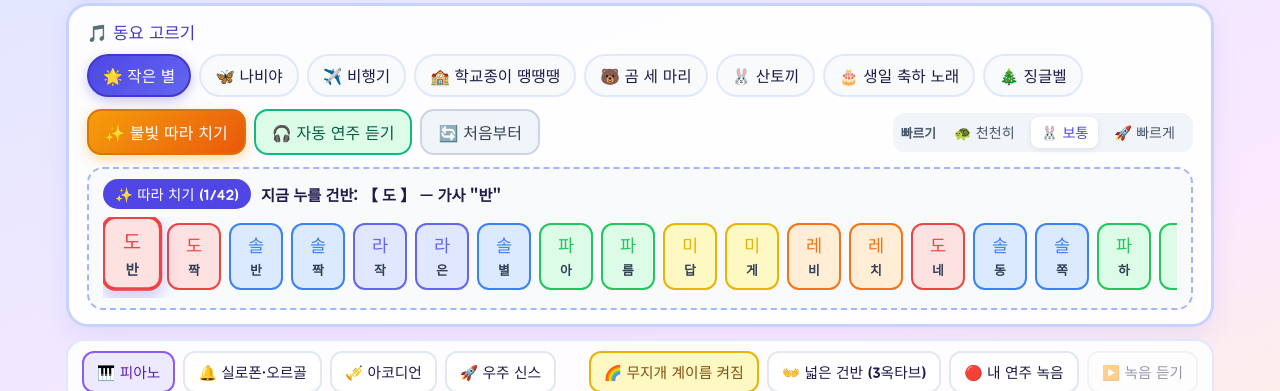
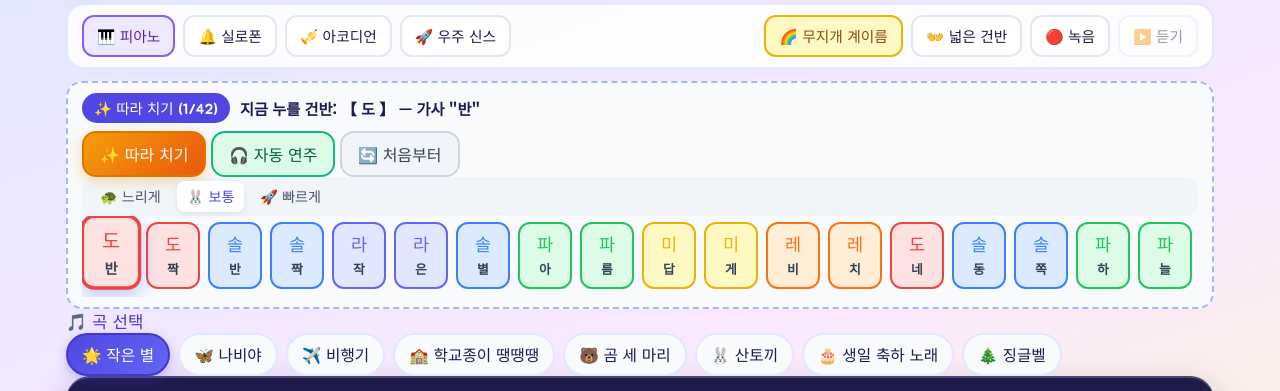
Before and after one commit to simikai1024-hue/daily-fortune, a plain HTML site: page index.html in a window 1280 px wide. Shown: the part 81-472 px from the top of the page. Drawn offline with Linux system fonts and the light colour scheme.

Commit message:
Deploy index.html

```diff
--- a/index.html
+++ b/index.html
@@ -21,12 +21,12 @@
       <span class="logo-badge" aria-hidden="true">🎹</span>
       <div>
         <h1 class="app-title">무지개 피아노 교실</h1>
-        <p class="app-subtitle">반짝이는 건반을 따라 동요를 연주해 봐요!</p>
+        <p class="app-subtitle">노래를 고르고 반짝이는 건반을 따라 쳐 봐요!</p>
       </div>
     </div>
 
     <div class="top-right-group">
-      <div class="star-counter" id="starCounter" title="동요를 끝까지 연주하면 칭찬 별이 모여요!">
+      <div class="star-counter" id="starCounter" title="노래를 끝까지 연주하면 칭찬 별이 모여요!">
         <span>⭐ 칭찬 별</span>
         <strong id="starCountValue">0</strong>
       </div>
@@ -37,74 +37,75 @@
   </header>
 
   <main class="piano-stage">
-    <!-- 1. 동요 선택 & 따라 치기 악보 전광판 -->
-    <section class="song-board" aria-label="동요 연습판">
-      <div class="song-selector-row">
-        <span class="row-label">🎵 동요 고르기</span>
-        <div class="song-pills" id="songPills" role="tablist" aria-label="동요 목록"></div>
+    <!-- 1. 상단 보조 설정 바 (악기 소리 · 건반 옵션 · 녹음 · 빠르기) -->
+    <section class="sound-toolbar" aria-label="악기 및 연습 설정">
+      <div class="instrument-group" role="group" aria-label="악기 소리 선택">
+        <button type="button" class="inst-btn active" data-inst="piano">🎹 피아노</button>
+        <button type="button" class="inst-btn" data-inst="xylophone">🔔 실로폰</button>
+        <button type="button" class="inst-btn" data-inst="organ">🎺 아코디언</button>
+        <button type="button" class="inst-btn" data-inst="synth">🚀 우주 신스</button>
       </div>
 
-      <div class="practice-control-bar">
-        <div class="mode-buttons">
+      <div class="utility-group">
+        <button type="button" class="tool-toggle active" id="rainbowToggleBtn" aria-pressed="true">
+          🌈 무지개 계이름
+        </button>
+        <button type="button" class="tool-toggle" id="octaveToggleBtn" aria-pressed="false">
+          👐 넓은 건반
+        </button>
+        <button type="button" class="record-btn" id="recordBtn">
+          🔴 녹음
+        </button>
+        <button type="button" class="play-rec-btn" id="playRecBtn" disabled>
+          ▶️ 듣기
+        </button>
+      </div>
+    </section>
+
+    <!-- 2. 피아노 일체형 보면대(악보·곡 제목) + 건반 본체 (바짝 붙은 구조!) -->
+    <section class="piano-console" aria-label="피아노 보면대 및 건반">
+      <!-- 피아노 바로 위 일체형 보면대 -->
+      <div class="music-stand">
+        <!-- 계이름 악보 리본 -->
+        <div class="sheet-display">
+          <div class="now-playing-row">
+            <div class="now-playing-prompt" id="nowPlayingPrompt">
+              <span class="prompt-badge" id="promptBadge">따라 치기</span>
+              <span class="prompt-text" id="promptText">건반에서 반짝이는 <strong>별빛 건반</strong>을 눌러보세요!</span>
+            </div>
+
+            <div class="stand-controls">
               <button type="button" class="action-btn practice active" id="startPracticeBtn">
-            ✨ 불빛 따라 치기
+                ✨ 따라 치기
               </button>
               <button type="button" class="action-btn demo" id="startDemoBtn">
-            🎧 자동 연주 듣기
+                🎧 자동 연주
               </button>
               <button type="button" class="action-btn reset" id="resetSongBtn" title="처음부터 다시">
                 🔄 처음부터
               </button>
-        </div>
-
               <div class="tempo-group" role="group" aria-label="연주 빠르기">
-          <span class="small-label">빠르기</span>
-          <button type="button" class="tempo-btn" data-speed="0.72">🐢 천천히</button>
+                <button type="button" class="tempo-btn" data-speed="0.72">🐢 느리게</button>
                 <button type="button" class="tempo-btn active" data-speed="1">🐰 보통</button>
                 <button type="button" class="tempo-btn" data-speed="1.28">🚀 빠르게</button>
               </div>
             </div>
-
-      <!-- 현재 눌러야 할 음 & 전체 계이름 리본 악보 -->
-      <div class="sheet-display">
-        <div class="now-playing-prompt" id="nowPlayingPrompt">
-          <span class="prompt-badge" id="promptBadge">따라 치기 준비!</span>
-          <span class="prompt-text" id="promptText">건반에서 반짝이는 <strong>별빛 건반</strong>을 눌러보세요!</span>
           </div>
 
           <div class="note-ribbon-scroll" id="noteRibbonScroll">
             <div class="note-ribbon" id="noteRibbon" role="list" aria-label="계이름 악보"></div>
           </div>
         </div>
-    </section>
 
-    <!-- 2. 악기 소리 · 건반 크기 · 녹음 툴바 -->
-    <section class="sound-toolbar" aria-label="악기 및 건반 설정">
-      <div class="instrument-group" role="group" aria-label="악기 소리 선택">
-        <button type="button" class="inst-btn active" data-inst="piano">🎹 피아노</button>
-        <button type="button" class="inst-btn" data-inst="xylophone">🔔 실로폰·오르골</button>
-        <button type="button" class="inst-btn" data-inst="organ">🎺 아코디언</button>
-        <button type="button" class="inst-btn" data-inst="synth">🚀 우주 신스</button>
+        <!-- 건반 바로 코앞에 붙은 노래 제목 선택 줄! -->
+        <div class="song-selector-dock">
+          <span class="row-label">🎵 곡 선택</span>
+          <div class="song-pills" id="songPills" role="tablist" aria-label="노래 목록"></div>
+        </div>
       </div>
 
-      <div class="utility-group">
-        <button type="button" class="tool-toggle active" id="rainbowToggleBtn" aria-pressed="true">
-          🌈 무지개 계이름 켜짐
-        </button>
-        <button type="button" class="tool-toggle" id="octaveToggleBtn" aria-pressed="false">
-          👐 넓은 건반 (3옥타브)
-        </button>
-        <button type="button" class="record-btn" id="recordBtn">
-          🔴 내 연주 녹음
-        </button>
-        <button type="button" class="play-rec-btn" id="playRecBtn" disabled>
-          ▶️ 녹음 듣기
-        </button>
-      </div>
-    </section>
-
-    <!-- 3. 멀티터치 인터랙티브 피아노 건반 -->
-    <section class="keyboard-frame" aria-label="피아노 건반">
+      <!-- 멀티터치 인터랙티브 피아노 건반 (보면대 바로 아래 직결!) -->
+      <div class="keyboard-frame">
         <div class="piano-fallboard">
           <span class="fallboard-brand">✨ RAINBOW JUNIOR GRAND ✨</span>
           <span class="last-note-indicator" id="lastNoteIndicator">건반을 터치하거나 키보드(A~L)를 눌러보세요!</span>
@@ -113,6 +114,7 @@
         <div class="keyboard-scroll-wrap" id="keyboardScrollWrap">
           <div class="piano-keys-container" id="pianoKeysContainer">
             <!-- JS 렌더링: 흰 건반 & 검은 건반 -->
+          </div>
         </div>
       </div>
     </section>
@@ -126,7 +128,7 @@
       <p id="bravoDesc">참 잘했어요! 칭찬 별 스티커 1개를 선물로 받았어요!</p>
       <div class="bravo-actions">
         <button type="button" class="action-btn practice" id="replaySongBtn">🎵 한 번 더 치기</button>
-        <button type="button" class="action-btn demo" id="nextSongBtn">⏭️ 다음 동요 도전!</button>
+        <button type="button" class="action-btn demo" id="nextSongBtn">⏭️ 다음 노래 도전!</button>
       </div>
     </div>
   </div>
```
Lines whose indentation alone changed are shown as unchanged.
